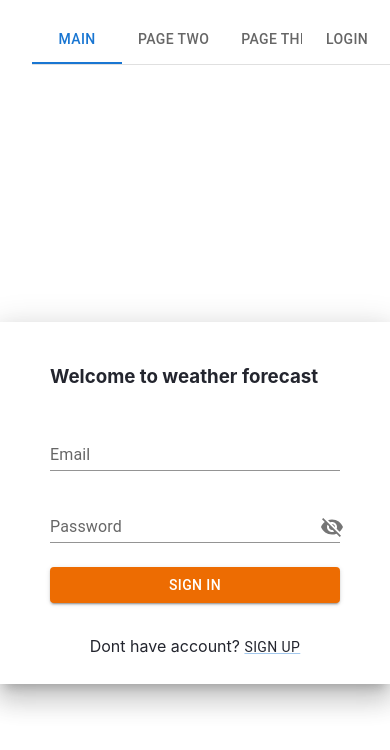
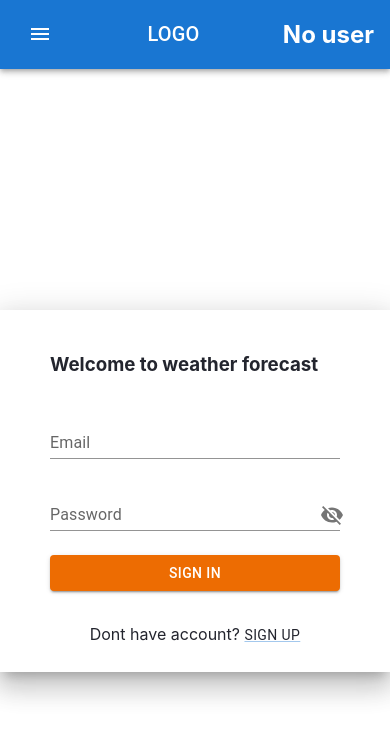
Before and after one commit to Canoist/Weather-app, a React (Create React App) app: page /login/1 in a window 390 px wide. Shown: the top 750 px of the page. Built offline with nearby package versions, Linux system fonts and the light colour scheme.

Commit message:
Added responsive AppBar, substitute navBar

```diff
--- a/src/App.js
+++ b/src/App.js
@@ -1,16 +1,18 @@
 import React from "react";
 import { Route, Switch, Redirect } from "react-router-dom";
 import "./App.css";
-import NavTabs from "./components/ui/navItems/navTabs";
+import ResponsiveAppBar from "./components/responsiveAppBar";
 import Login from "./layouts/login";
 import Main from "./layouts/main";
+import Other from "./layouts/other";
 
 function App() {
   return (
     <>
-      <NavTabs />
+      <ResponsiveAppBar />
       <Switch>
         <Route path="/login/:type?" component={Login} />
+        <Route path="/other" component={Other} />
         <Route path="/" exact component={Main} />
         <Redirect to="/" />
       </Switch>
--- /dev/null
+++ b/src/components/appBarButton.jsx
@@ -0,0 +1,27 @@
+import React from "react";
+import PropTypes from "prop-types";
+import { Button } from "@mui/material";
+import { Link } from "react-router-dom";
+
+const AppBarButton = ({ page, onClickCloseMenu }) => {
+  return (
+    <Button
+      onClick={onClickCloseMenu}
+      sx={{ my: 2, color: "white", display: "block" }}
+    >
+      <Link
+        style={{ textDecoration: "none", color: "white" }}
+        to={`/${page !== "Main" ? page.toLowerCase() : ""}`}
+      >
+        {page}
+      </Link>
+    </Button>
+  );
+};
+
+AppBarButton.propTypes = {
+  page: PropTypes.string,
+  onClickCloseMenu: PropTypes.func
+};
+
+export default AppBarButton;
--- /dev/null
+++ b/src/components/appBarUserInfo.jsx
@@ -0,0 +1,67 @@
+import React, { useState } from "react";
+import PropTypes from "prop-types";
+import {
+  Avatar,
+  Box,
+  IconButton,
+  Menu,
+  MenuItem,
+  Tooltip,
+  Typography
+} from "@mui/material";
+
+const AppBarUserInfo = ({ settings, login }) => {
+  const [anchorElUser, setAnchorElUser] = useState(null);
+
+  const handleOpenUserMenu = (event) => {
+    setAnchorElUser(event.currentTarget);
+  };
+  const handleCloseUserMenu = () => {
+    setAnchorElUser(null);
+  };
+
+  return (
+    <Box sx={{ flexGrow: 0 }}>
+      {login ? (
+        <>
+          <Tooltip title="Open settings">
+            <IconButton onClick={handleOpenUserMenu} sx={{ p: 0 }}>
+              <Avatar alt="Remy Sharp" src="/static/images/avatar/2.jpg" />
+            </IconButton>
+          </Tooltip>
+          <Menu
+            sx={{ mt: "45px" }}
+            id="menu-appbar"
+            anchorEl={anchorElUser}
+            anchorOrigin={{
+              vertical: "top",
+              horizontal: "right"
+            }}
+            keepMounted
+            transformOrigin={{
+              vertical: "top",
+              horizontal: "right"
+            }}
+            open={Boolean(anchorElUser)}
+            onClose={handleCloseUserMenu}
+          >
+            {settings.map((setting) => (
+              <MenuItem key={setting} onClick={handleCloseUserMenu}>
+                <Typography textAlign="center">{setting}</Typography>
+              </MenuItem>
+            ))}
+          </Menu>
+        </>
+      ) : (
+        <h2>No user</h2>
+      )}
+    </Box>
+  );
+};
+
+AppBarUserInfo.propTypes = {
+  settings: PropTypes.array,
+  login: PropTypes.bool
+};
+
+export default AppBarUserInfo;
--- /dev/null
+++ b/src/components/responsiveAppBar.jsx
@@ -0,0 +1,104 @@
+import {
+  AppBar,
+  // Avatar,
+  Box,
+  Container,
+  IconButton,
+  Menu,
+  MenuItem,
+  Toolbar,
+  // Tooltip,
+  Typography
+} from "@mui/material";
+import MenuIcon from "@mui/icons-material/Menu";
+import * as React from "react";
+import AppBarButton from "./appBarButton";
+import AppBarUserInfo from "./appBarUserInfo";
+
+const pages = ["Main", "Login", "Other"];
+const settings = ["Profile", "Account", "Dashboard", "Logout"];
+
+const ResponsiveAppBar = () => {
+  const [anchorElNav, setAnchorElNav] = React.useState(null);
+
+  const handleOpenNavMenu = (event) => {
+    setAnchorElNav(event.currentTarget);
+  };
+
+  const handleCloseNavMenu = () => {
+    setAnchorElNav(null);
+  };
+
+  return (
+    <AppBar position="static">
+      <Container maxWidth="xl">
+        <Toolbar disableGutters>
+          <Typography
+            variant="h6"
+            noWrap
+            component="div"
+            sx={{ mr: 2, display: { xs: "none", md: "flex" } }}
+          >
+            LOGO
+          </Typography>
+
+          <Box sx={{ flexGrow: 1, display: { xs: "flex", md: "none" } }}>
+            <IconButton
+              size="large"
+              aria-label="account of current user"
+              aria-controls="menu-appbar"
+              aria-haspopup="true"
+              onClick={handleOpenNavMenu}
+              color="inherit"
+            >
+              <MenuIcon />
+            </IconButton>
+            <Menu
+              id="menu-appbar"
+              anchorEl={anchorElNav}
+              anchorOrigin={{
+                vertical: "bottom",
+                horizontal: "left"
+              }}
+              keepMounted
+              transformOrigin={{
+                vertical: "top",
+                horizontal: "left"
+              }}
+              open={Boolean(anchorElNav)}
+              onClose={handleCloseNavMenu}
+              sx={{
+                display: { xs: "block", md: "none" }
+              }}
+            >
+              {pages.map((page) => (
+                <MenuItem key={page} onClick={handleCloseNavMenu}>
+                  <Typography textAlign="center">{page}</Typography>
+                </MenuItem>
+              ))}
+            </Menu>
+          </Box>
+          <Typography
+            variant="h6"
+            noWrap
+            component="div"
+            sx={{ flexGrow: 1, display: { xs: "flex", md: "none" } }}
+          >
+            LOGO
+          </Typography>
+          <Box sx={{ flexGrow: 1, display: { xs: "none", md: "flex" } }}>
+            {pages.map((page) => (
+              <AppBarButton
+                key={page}
+                page={page}
+                onClickCloseMenu={handleCloseNavMenu}
+              />
+            ))}
+          </Box>
+          <AppBarUserInfo settings={settings} login={false} />
+        </Toolbar>
+      </Container>
+    </AppBar>
+  );
+};
+export default ResponsiveAppBar;
--- a/src/components/ui/navItems/linkTab.jsx
+++ /dev/null
@@ -1,16 +0,0 @@
-import React from "react";
-import { Tab } from "@mui/material";
-
-function LinkTab(props) {
-  return (
-    <Tab
-      component="a"
-      onClick={(event) => {
-        event.preventDefault();
-      }}
-      {...props}
-    />
-  );
-}
-
-export default LinkTab;
--- a/src/components/ui/navItems/navRightItem.jsx
+++ /dev/null
@@ -1,19 +0,0 @@
-import React from "react";
-import PropTypes from "prop-types";
-import LinkTab from "./linkTab";
-
-const NavRightItem = ({ isLoggedIn }) => {
-  return isLoggedIn ? (
-    <div>ПРОФИЛЬ</div>
-  ) : (
-    <LinkTab label="Login" aria-current="page" href="/login">
-      Login
-    </LinkTab>
-  );
-};
-
-NavRightItem.propTypes = {
-  isLoggedIn: PropTypes.bool
-};
-
-export default NavRightItem;
--- a/src/components/ui/navItems/navTabs.jsx
+++ /dev/null
@@ -1,44 +0,0 @@
-import React from "react";
-import { Box, Tabs } from "@mui/material";
-import LinkTab from "./linkTab";
-import NavRightItem from "./navRightItem";
-// import { Link } from "react-router-dom";
-
-const NavTabs = () => {
-  const [value, setValue] = React.useState(0);
-
-  const handleChange = (event, newValue) => {
-    setValue(newValue);
-  };
-
-  return (
-    <Box
-      sx={{
-        display: "flex",
-        justifyContent: "space-between",
-        p: 1,
-        px: 3,
-        m: 1,
-        borderRadius: 1
-      }}
-    >
-      <Box sx={{ borderBottom: 1, borderColor: "divider" }}>
-        <Tabs
-          value={value}
-          onChange={handleChange}
-          aria-label="nav tabs example"
-        >
-          {/* <Link to="/">Main2</Link>
-          <Link to="/login">Login2</Link> */}
-          <LinkTab label="Main" href="/" />
-          <LinkTab label="Page Two" href="/login" />
-          <LinkTab label="Page Three" href="/spam" />
-        </Tabs>
-      </Box>
-      <Box sx={{ borderBottom: 1, borderColor: "divider" }}>
-        <NavRightItem isLoggedIn={false} />
-      </Box>
-    </Box>
-  );
-};
-export default NavTabs;
--- /dev/null
+++ b/src/layouts/other.jsx
@@ -0,0 +1,6 @@
+import React from "react";
+
+const Other = () => {
+  return <h1>Other Page</h1>;
+};
+export default Other;
```
